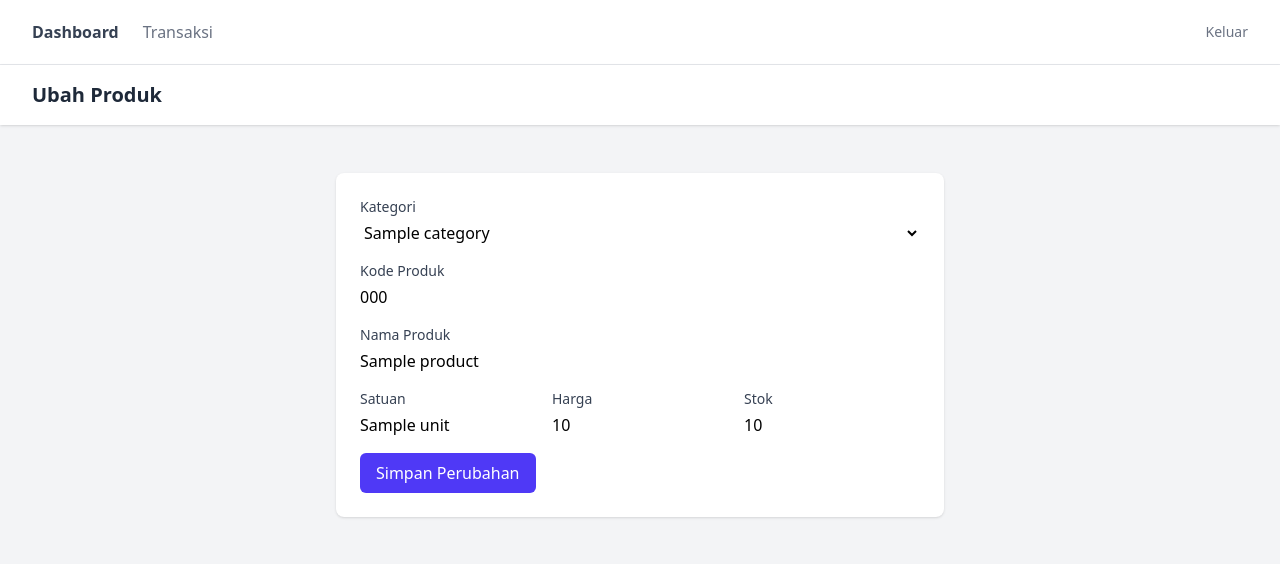
After one commit to Noot002/Praktikum-Framework-Pemrograman-Web, a Laravel app: template pos-toko/resources/views/master-data/product/edit.blade.php in a window 1280 px wide. The commit adds this page. Shown: the top 564 px of the page. Run offline with Laravel 12, Linux system fonts and the light colour scheme; the template is opened without the code that fills it: most values are stand-ins (such as "Sample title", 1, 10 or a date in 2020); data that the repository does not hold is empty; style sheets or scripts are compiled from the project's sources.

Commit message:
Praktikum 9 & 10

```diff
--- /dev/null
+++ b/pos-toko/resources/views/master-data/product/edit.blade.php
@@ -0,0 +1,68 @@
+<x-app-layout>
+    <x-slot name="header">
+        <h2 class="font-semibold text-xl text-gray-800">Ubah Produk</h2>
+    </x-slot>
+
+    <div class="py-12">
+        <div class="max-w-2xl mx-auto sm:px-6 lg:px-8">
+            <x-card>
+                <form action="{{ route('products.update', $product) }}" method="POST" class="space-y-4">
+                    @csrf
+                    @method('PUT')
+
+                    <div>
+                        <label class="block text-sm font-medium text-gray-700">Kategori</label>
+                        <select name="category_id" class="mt-1 block w-full rounded-md border-gray-300">
+                            <option value="" disabled>Pilih kategori</option>
+                            @foreach ($categories as $category)
+                                <option value="{{ $category->id }}" @selected(old('category_id', $product->category_id) == $category->id)>
+                                    {{ $category->name }}
+                                </option>
+                            @endforeach
+                        </select>
+                        @error('category_id') <p class="text-sm text-red-600 mt-1">{{ $message }}</p> @enderror
+                    </div>
+
+                    <div>
+                        <label class="block text-sm font-medium text-gray-700">Kode Produk</label>
+                        <input type="text" name="code" value="{{ old('code', $product->code) }}"
+                            class="mt-1 block w-full rounded-md border-gray-300">
+                        @error('code') <p class="text-sm text-red-600 mt-1">{{ $message }}</p> @enderror
+                    </div>
+
+                    <div>
+                        <label class="block text-sm font-medium text-gray-700">Nama Produk</label>
+                        <input type="text" name="name" value="{{ old('name', $product->name) }}"
+                            class="mt-1 block w-full rounded-md border-gray-300">
+                        @error('name') <p class="text-sm text-red-600 mt-1">{{ $message }}</p> @enderror
+                    </div>
+
+                    <div class="grid grid-cols-3 gap-4">
+                        <div>
+                            <label class="block text-sm font-medium text-gray-700">Satuan</label>
+                            <input type="text" name="unit" value="{{ old('unit', $product->unit) }}"
+                                class="mt-1 block w-full rounded-md border-gray-300">
+                            @error('unit') <p class="text-sm text-red-600 mt-1">{{ $message }}</p> @enderror
+                        </div>
+                        <div>
+                            <label class="block text-sm font-medium text-gray-700">Harga</label>
+                            <input type="number" name="price" value="{{ old('price', $product->price) }}"
+                                class="mt-1 block w-full rounded-md border-gray-300">
+                            @error('price') <p class="text-sm text-red-600 mt-1">{{ $message }}</p> @enderror
+                        </div>
+                        <div>
+                            <label class="block text-sm font-medium text-gray-700">Stok</label>
+                            <input type="number" name="stock" value="{{ old('stock', $product->stock) }}"
+                                class="mt-1 block w-full rounded-md border-gray-300">
+                            @error('stock') <p class="text-sm text-red-600 mt-1">{{ $message }}</p> @enderror
+                        </div>
+                    </div>
+
+                    <button type="submit" class="bg-indigo-600 text-white px-4 py-2 rounded-md">
+                        Simpan Perubahan
+                    </button>
+                </form>
+            </x-card>
+        </div>
+    </div>
+</x-app-layout>
```
Also changed, not shown: pos-toko/app/Http/Controllers/ProductController.php (+29 -7 lines), pos-toko/app/Http/Requests/UpdateProductRequest.php (added, +25 -0 lines), pos-toko/database/seeders/ProductDemoSeeder.php (added, +97 -0 lines), pos-toko/resources/views/master-data/product/index.blade.php (+24 -0 lines).
